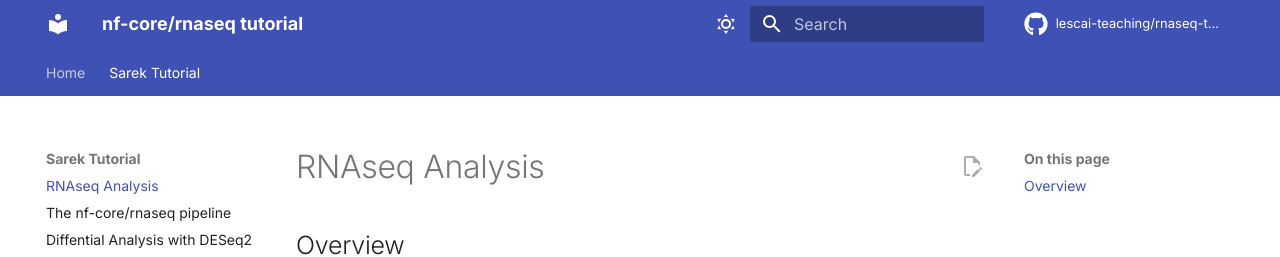
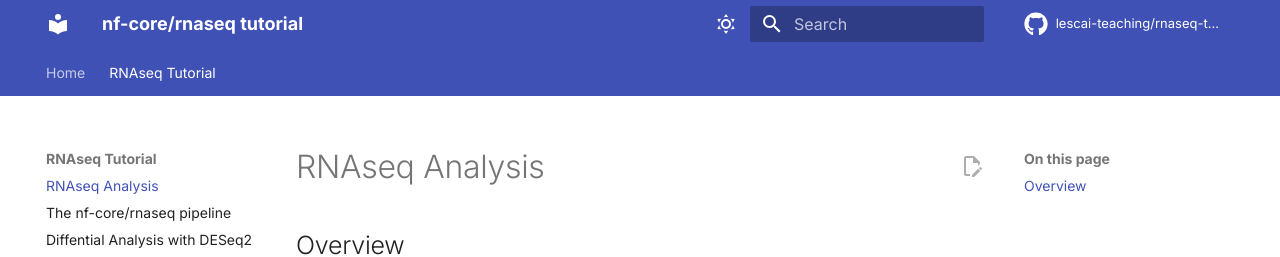
Before and after one commit to santorsola-teaching/nf-core-gitpod-run, an MkDocs documentation site: the page built from docs/theory.md, in a window 1280 px wide. Shown: the top 257 px of the page. Built offline with MkDocs 1.6.1 and Material for MkDocs 9.7.7, drawn with Linux system fonts in a browser that asks for light colours; comment, search, counter and statistics services are not loaded.

Commit message:
missed one tab

```diff
--- a/mkdocs.yml
+++ b/mkdocs.yml
@@ -5,7 +5,7 @@ repo_name: lescai-teaching/rnaseq-tutorial
 
 nav:
     - Home: index.md
-    - Sarek Tutorial:
+    - RNAseq Tutorial:
             - theory.md
             - rnaseq.md
             - de_rstudio.md
```
Also changed, not shown: site/404.html, site/de_rstudio/index.html, site/index.html, site/interpretation/index.html, site/rnaseq/index.html, site/sitemap.xml, site/theory/index.html, 1 other file.
